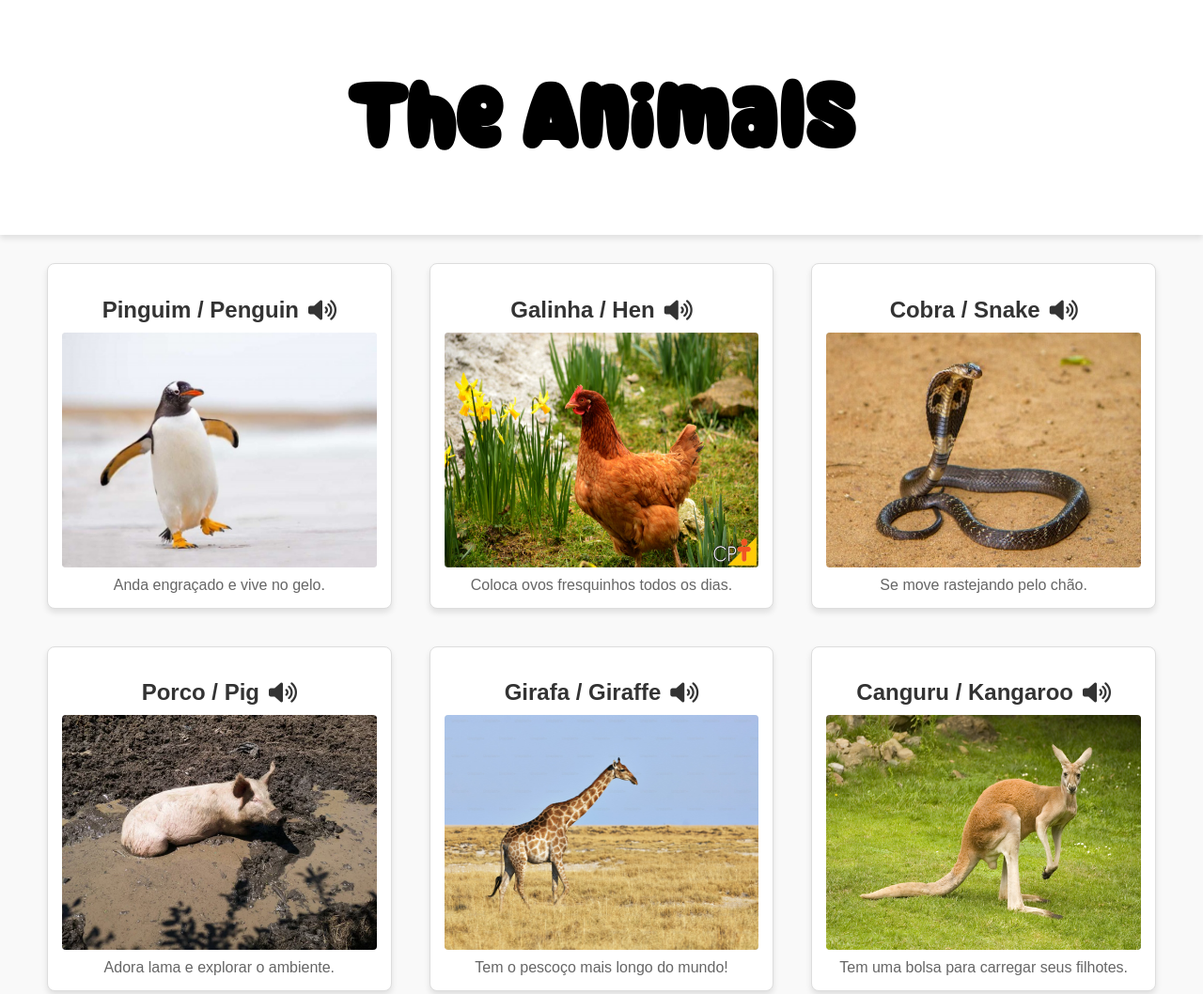
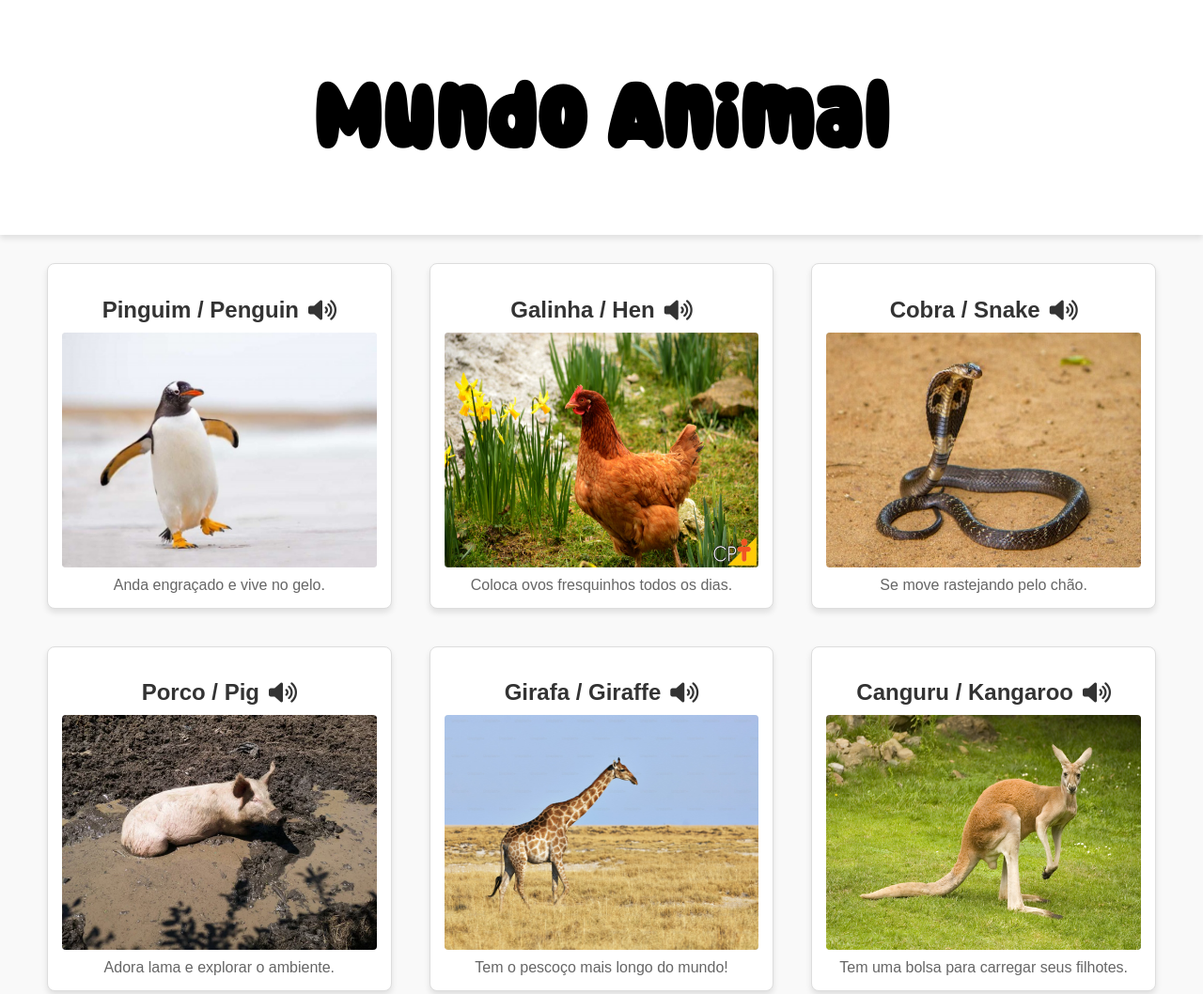
Before and after one commit to CaioLatini/Animais, a plain HTML site: page index.html in a window 1280 px wide. Shown: the top 1058 px of the page at 94% size. Drawn offline with Linux system fonts and the light colour scheme.

Commit message:
Update index.html
animals -> Animais

```diff
--- a/index.html
+++ b/index.html
@@ -3,14 +3,14 @@
 <head>
     <meta charset="UTF-8">
     <meta name="viewport" content="width=device-width, initial-scale=1.0">
-    <title>Animals</title>
+    <title>Animais</title>
     <link rel="stylesheet" href="custon.css">
     <link href="https://cdnjs.cloudflare.com/ajax/libs/font-awesome/6.0.0-beta3/css/all.min.css" rel="stylesheet">
     <script src="script.js" defer></script>
 </head>
 <body>
     <header>
-        <h1>The Animals</h1>
+        <h1>Mundo Animal</h1>
     </header>
     <main>
         <section>
```
